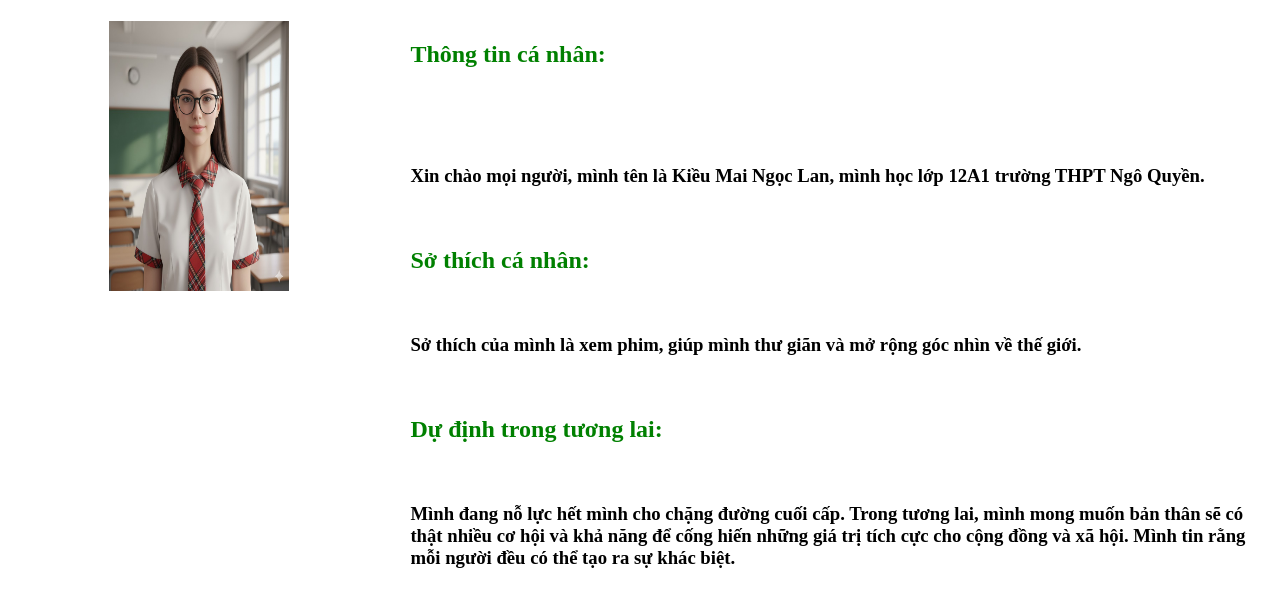
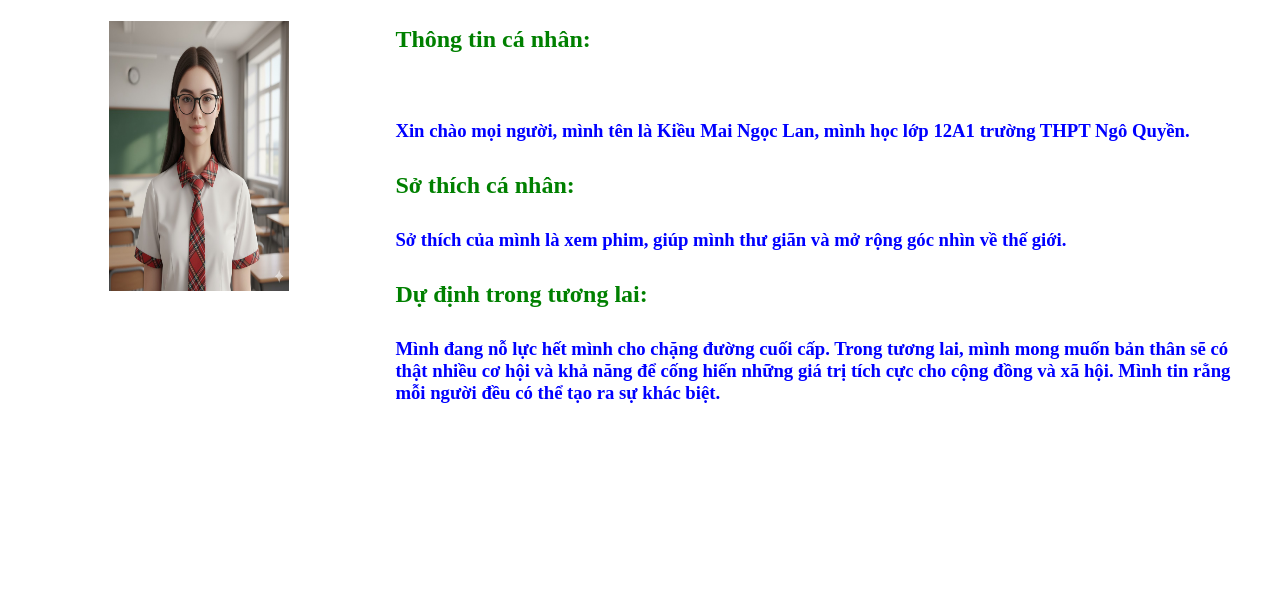
Before and after one commit to Doramelon1108/Doramelon, a plain HTML site: page index.html in a window 1280 px wide. Shown: the part 48-652 px from the top of the page. Drawn offline with Linux system fonts and the light colour scheme.

Commit message:
Update index.html

```diff
--- a/index.html
+++ b/index.html
@@ -3,8 +3,8 @@
   <meta charset="UTF-8">
   <style>
     h1 {color:pink; vertical-align: top; text-align: center;}
-    h2 {color: green; padding: 20 }
-    h3 {color: light blue; padding: 20}
+    h2 {color: green; padding: 5 }
+    h3 {color: blue; padding: 5}
   </style>
 </head>
   <body>
```
